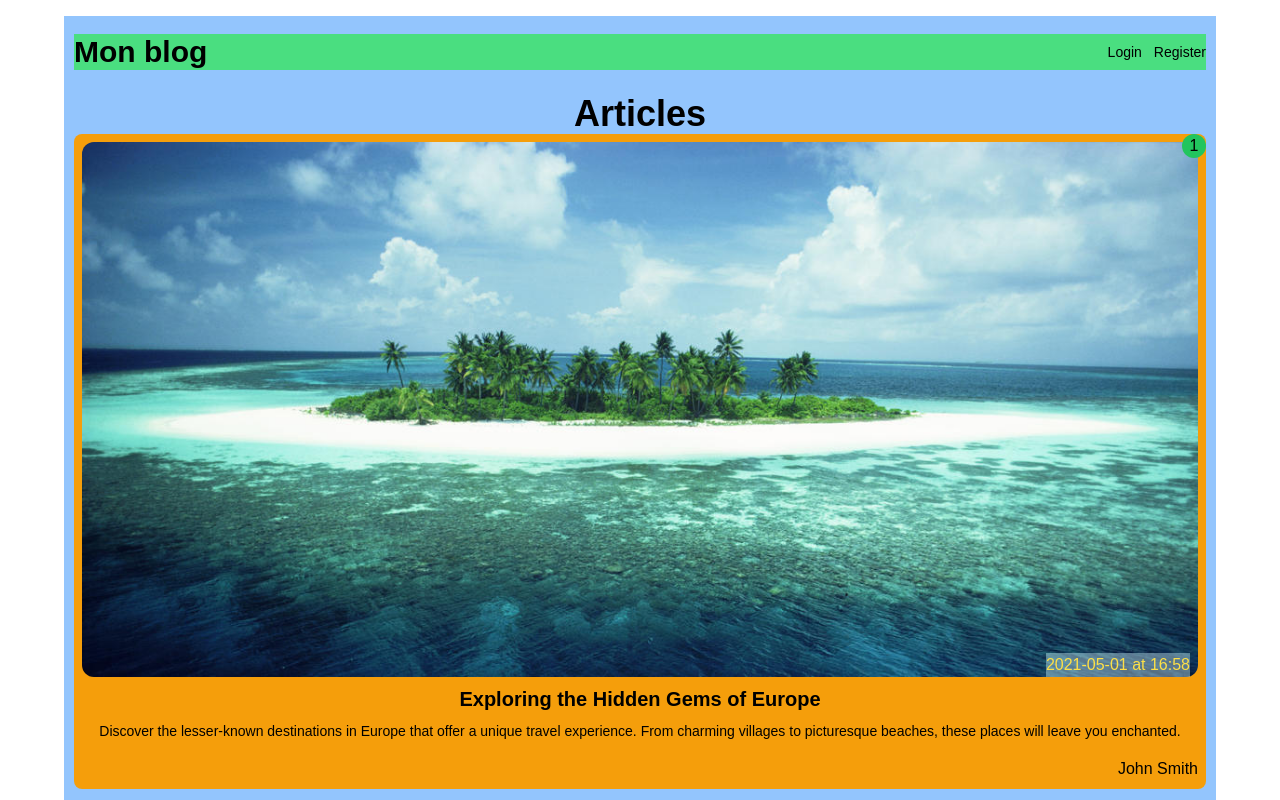
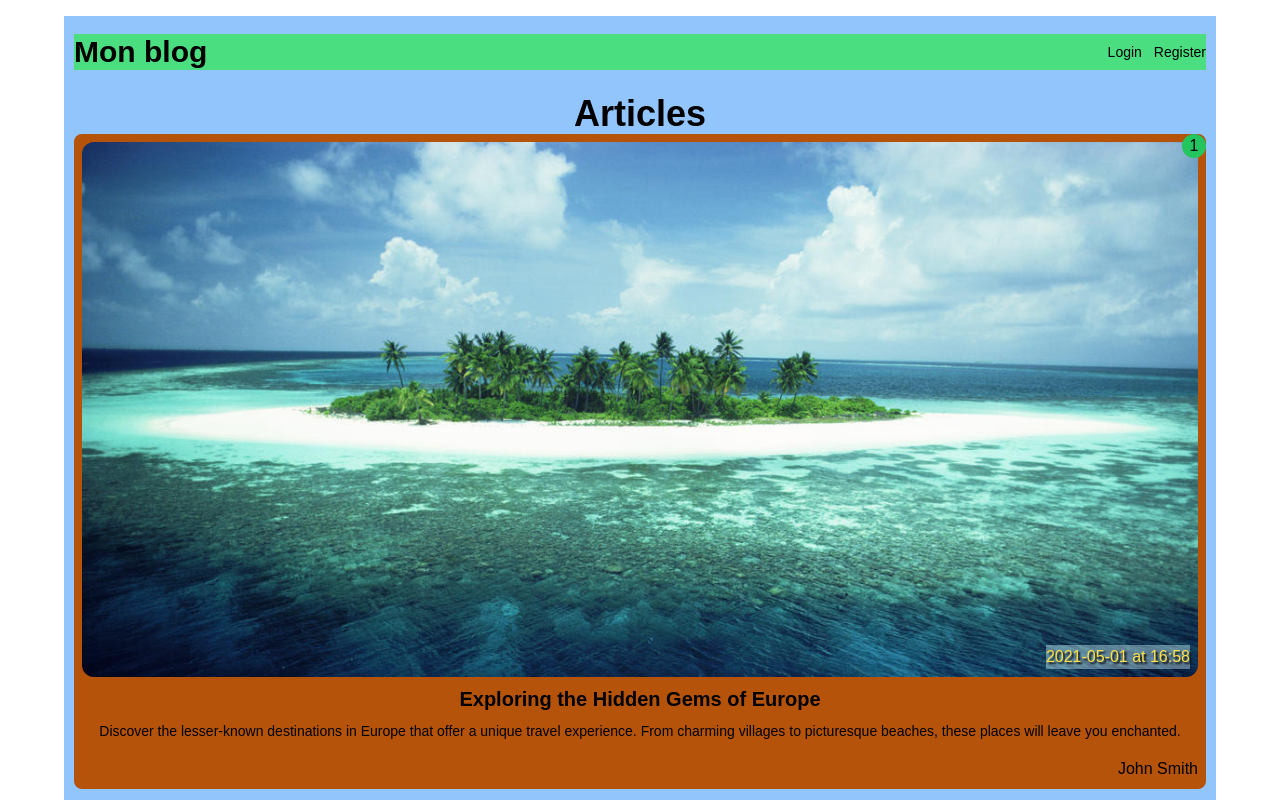
Before and after one commit to monkeycs60/blog-front-end, a React (Vite) app: page / in a window 1280 px wide. Shown: the top 800 px of the page. Built offline with nearby package versions, Linux system fonts and the light colour scheme.

Commit message:
fin du css card

```diff
--- a/src/components/Article/Article.jsx
+++ b/src/components/Article/Article.jsx
@@ -1,14 +1,14 @@
 const Article = ({ id, cover, title, content, author, date }) => {
   const dateFormatted = date.replace("T", " at ");
   return (
-    <article className="rounded-lg bg-amber-500 p-2 ">
+    <article className="rounded-lg bg-amber-700 p-2 ">
       <div className="relative">
         <img src={cover} alt={title} className="rounded-xl" />
         <span className="absolute -right-2 -top-2 flex h-6 w-6 items-center justify-center rounded-full bg-green-500">
           {id}
         </span>
-        <span className="absolute right-2 bottom-0 bg-cyan-100/40 ">
-          <time dateTime={date} className="text-yellow-300">
+        <span className="absolute right-2 bottom-2 bg-cyan-100/40 ">
+          <time dateTime={date} className="text-shadow text-yellow-300">
             {dateFormatted}
           </time>
         </span>
--- a/src/index.css
+++ b/src/index.css
@@ -7,3 +7,7 @@ body {
     margin: 16px;
     color: black;
 }
+
+.text-shadow {
+    text-shadow: 2px 2px 2px #000000;
+}
```
